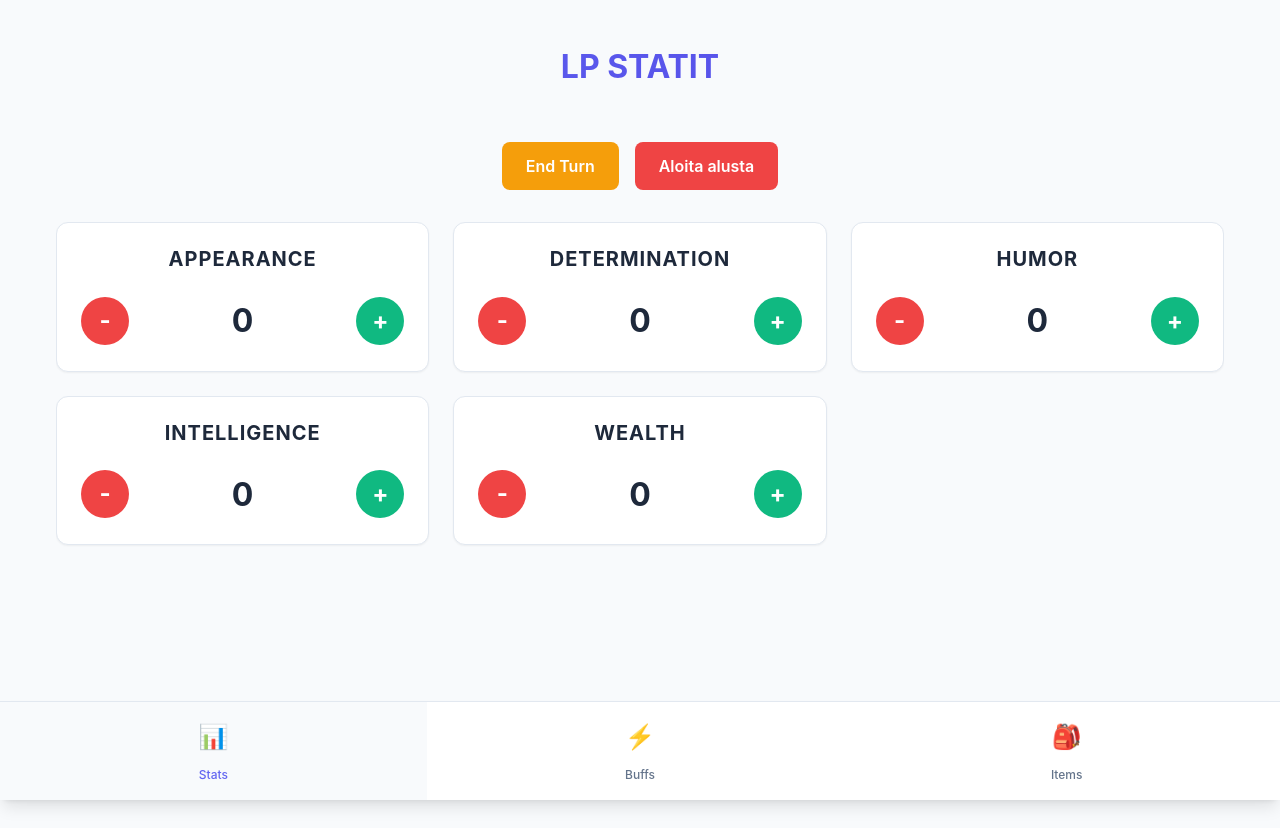
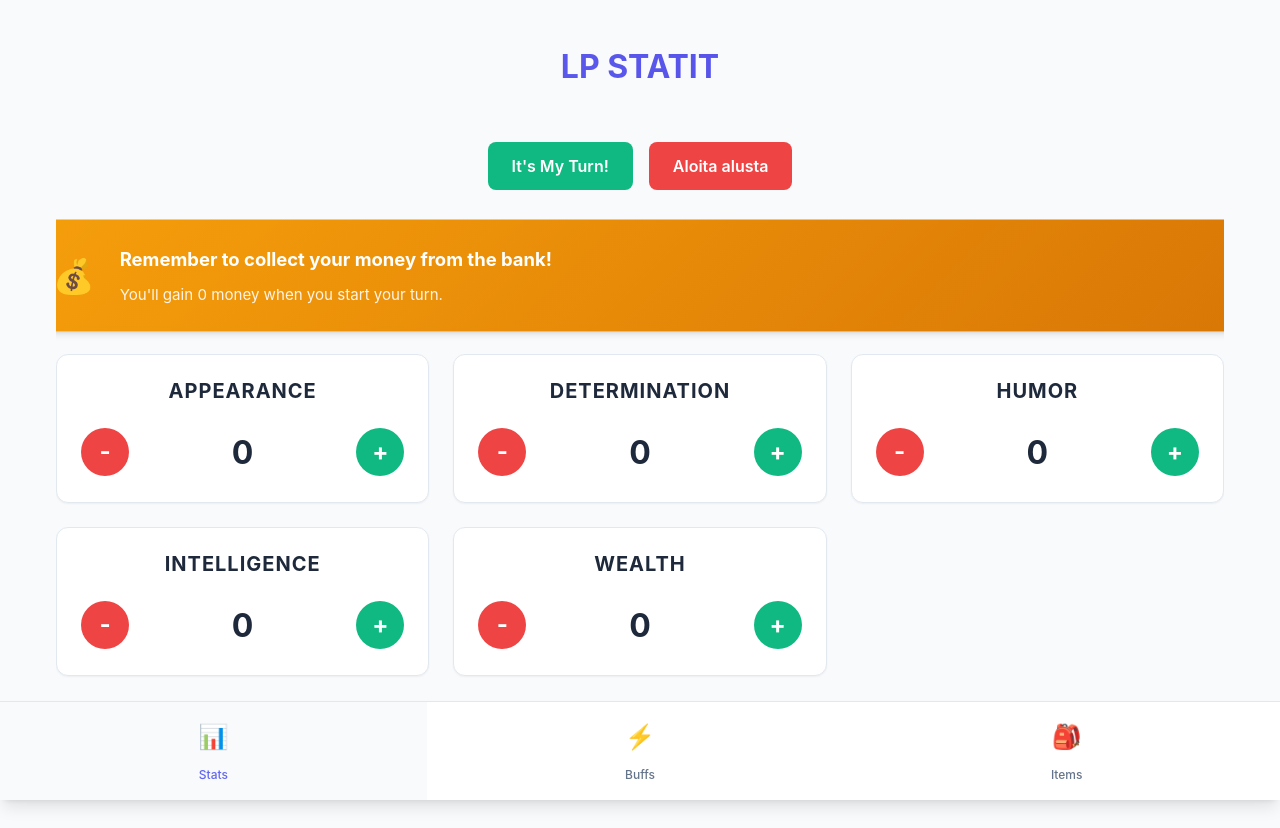
Before and after one commit to perkeletto/lplaskuri24, a React (Create React App) app: page / in a window 1280 px wide. Both pictures are taken after a click on the button "End Turn". Before the commit the page ends 800 px from the top, so only its background shows below. Built offline with nearby package versions, Linux system fonts and the light colour scheme.

Commit message:
viimeinen päivitys

```diff
--- a/public/index.html
+++ b/public/index.html
@@ -2,22 +2,14 @@
 <html lang="en">
   <head>
     <meta charset="utf-8" />
-    <link rel="icon" href="%PUBLIC_URL%/favicon.ico" />
+    <link rel="icon" href="%PUBLIC_URL%/icon.svg" type="image/svg+xml" />
+    <link rel="alternate icon" href="%PUBLIC_URL%/favicon.ico" />
     <meta name="viewport" content="width=device-width, initial-scale=1, viewport-fit=cover, user-scalable=no" />
     <meta name="theme-color" content="#6366f1" />
-    <meta name="mobile-web-app-capable" content="yes">
-    <meta name="apple-mobile-web-app-status-bar-style" content="default" />
-    <meta name="apple-mobile-web-app-title" content="LP STATIT" />
     <meta
       name="description"
-      content="Web site created using create-react-app"
+      content="LP STATIT - Board game stats and buffs tracker"
     />
-    <link rel="apple-touch-icon" href="%PUBLIC_URL%/logo192.png" />
-    <!--
-      manifest.json provides metadata used when your web app is installed on a
-      user's mobile device or desktop. See https://developers.google.com/web/fundamentals/web-app-manifest/
-    -->
-    <link rel="manifest" href="%PUBLIC_URL%/manifest.json" />
     <!--
       Notice the use of %PUBLIC_URL% in the tags above.
       It will be replaced with the URL of the `public` folder during the build.
--- a/src/App.css
+++ b/src/App.css
@@ -235,6 +235,41 @@ body {
   color: var(--success-color);
 }
 
+/* Turn Reminder */
+.turn-reminder {
+  background: linear-gradient(135deg, var(--warning-color), #d97706);
+  color: white;
+  border-radius: var(--border-radius);
+  padding: var(--spacing-md);
+  margin: var(--spacing-md) 0;
+  display: flex;
+  align-items: center;
+  gap: var(--spacing-md);
+  box-shadow: var(--shadow-md);
+  animation: pulse 2s infinite;
+}
+
+.reminder-icon {
+  font-size: 2rem;
+  flex-shrink: 0;
+}
+
+.reminder-text {
+  flex: 1;
+}
+
+.reminder-text strong {
+  display: block;
+  font-size: 1.1rem;
+  margin-bottom: var(--spacing-xs);
+}
+
+.reminder-text p {
+  margin: 0;
+  font-size: 0.9rem;
+  opacity: 0.9;
+}
+
 
 
 /* Form Styles */
@@ -327,6 +362,21 @@ body {
   margin: 0;
   font-size: 0.875rem;
   color: var(--text-secondary);
+  font-weight: 500;
+}
+
+/* Form validation styles */
+.form-control.is-invalid {
+  border-color: var(--danger-color);
+  box-shadow: 0 0 0 0.2rem rgba(239, 68, 68, 0.25);
+}
+
+.invalid-feedback {
+  display: block;
+  width: 100%;
+  margin-top: var(--spacing-xs);
+  font-size: 0.875rem;
+  color: var(--danger-color);
   font-weight: 500;
 }
 
@@ -509,6 +559,27 @@ body {
   .money-section {
     padding: var(--spacing-sm);
     margin-bottom: var(--spacing-sm);
+  }
+
+  /* Mobile optimizations for turn reminder */
+  .turn-reminder {
+    padding: var(--spacing-sm);
+    margin: var(--spacing-sm) 0;
+    flex-direction: column;
+    text-align: center;
+    gap: var(--spacing-sm);
+  }
+
+  .reminder-icon {
+    font-size: 1.5rem;
+  }
+
+  .reminder-text strong {
+    font-size: 1rem;
+  }
+
+  .reminder-text p {
+    font-size: 0.85rem;
   }
 
   .money-display {
--- a/src/App.js
+++ b/src/App.js
@@ -45,6 +45,7 @@ function App() {
   });
 
   const [turnEnded, setTurnEnded] = useState(false);
+  const [isMyTurn, setIsMyTurn] = useState(true);
   const [activeTab, setActiveTab] = useState('stats');
 
   useEffect(() => {
@@ -119,14 +120,20 @@ function App() {
 
     setBuffs(newBuffs);
 
-    // Calculate money increase based on Wealth stat
+    // End turn - buffs decrease, but no money gain yet
+    setTurnEnded(true);
+    setIsMyTurn(false);
+    setTimeout(() => setTurnEnded(false), 2000); // Hide after 2 seconds
+  };
+
+  const startMyTurn = () => {
+    // Calculate money increase based on Wealth stat at start of turn
     const wealthPoints = effectiveStats.wealth;
     const moneyIncrease = wealthPoints * 10;
     setMoney(prevMoney => prevMoney + moneyIncrease);
 
-    // Always show visual feedback when turn ends
-    setTurnEnded(true);
-    setTimeout(() => setTurnEnded(false), 2000); // Hide after 2 seconds
+    // Start turn - money gained, buffs remain the same
+    setIsMyTurn(true);
   };
 
   const resetGame = () => {
@@ -141,6 +148,7 @@ function App() {
       setBuffs([]);
       setInventory([]);
       setMoney(0);
+      setIsMyTurn(true);
       try {
         localStorage.removeItem('stats');
         localStorage.removeItem('buffs');
@@ -168,7 +176,9 @@ function App() {
            increment={increment}
            decrement={decrement}
            turnEnded={turnEnded}
+           isMyTurn={isMyTurn}
            endTurn={endTurn}
+           startMyTurn={startMyTurn}
            resetGame={resetGame}
          />;
       case 'buffs':
@@ -191,7 +201,9 @@ function App() {
            increment={increment}
            decrement={decrement}
            turnEnded={turnEnded}
+           isMyTurn={isMyTurn}
            endTurn={endTurn}
+           startMyTurn={startMyTurn}
            resetGame={resetGame}
          />;
     }
@@ -243,18 +255,28 @@ function App() {
   );
 }
 
-function StatsTab({ stats, increment, decrement, turnEnded, endTurn, resetGame }) {
+function StatsTab({ stats, increment, decrement, turnEnded, isMyTurn, endTurn, startMyTurn, resetGame }) {
   return (
     <div className="stats-tab">
       <div className="action-buttons">
+        {isMyTurn ? (
           <button
-          className={`btn ${turnEnded ? 'btn-success' : 'btn-warning'}`}
+            className="btn btn-warning"
             onClick={endTurn}
             aria-label="End current turn and reduce buff durations"
             disabled={turnEnded}
           >
-          {turnEnded ? 'Turn Ended!' : 'End Turn'}
+            End Turn
           </button>
+        ) : (
+          <button
+            className="btn btn-success"
+            onClick={startMyTurn}
+            aria-label="Start my turn and collect money"
+          >
+            It's My Turn!
+          </button>
+        )}
         <button
           className="btn btn-danger"
           onClick={resetGame}
@@ -266,7 +288,17 @@ function StatsTab({ stats, increment, decrement, turnEnded, endTurn, resetGame }
 
       {turnEnded && (
         <div className="feedback-message feedback-success">
-          ✓ Turn ended - buff durations reduced and money updated
+          ✓ Turn ended - buff durations reduced
+        </div>
+      )}
+
+      {!isMyTurn && (
+        <div className="turn-reminder">
+          <div className="reminder-icon">💰</div>
+          <div className="reminder-text">
+            <strong>Remember to collect your money from the bank!</strong>
+            <p>You'll gain {stats.wealth * 10} money when you start your turn.</p>
+          </div>
         </div>
       )}
 
@@ -355,14 +387,50 @@ function InventoryTab({ inventory, addItem, removeItem, money, addMoney }) {
 
 function MoneySection({ money, addMoney }) {
   const [amount, setAmount] = useState(100);
+  const [error, setError] = useState('');
+
+  const validateAmount = (value) => {
+    const numValue = parseInt(value);
+    if (isNaN(numValue)) {
+      return '';
+    }
+    if (numValue < 10) {
+      return 'Minimum amount is 10';
+    }
+    if (numValue > 1000) {
+      return 'Maximum amount is 1000';
+    }
+    if (numValue % 10 !== 0) {
+      return 'Amount must be a multiple of 10';
+    }
+    return '';
+  };
+
+  const handleAmountChange = (e) => {
+    const value = e.target.value;
+
+    const numValue = parseInt(value);
+    // Update amount first, then validate
+    setAmount(numValue);
+
+    // Validate and show error if needed
+    const errorMsg = validateAmount(value);
+    setError(errorMsg);
+  };
 
   const handleAddMoney = () => {
+    if (!error) {
       addMoney(amount);
+    }
   };
 
   const handleSubtractMoney = () => {
+    if (!error && money >= amount) {
       addMoney(-amount);
+    }
   };
+
+  const isValid = !error && amount >= 10 && amount <= 1000 && amount % 10 === 0;
 
   return (
     <div className="money-section">
@@ -373,21 +441,29 @@ function MoneySection({ money, addMoney }) {
 
       <div className="money-controls">
         <div className="money-input-group">
-          <label className="form-label">Amount:</label>
+          <label className="form-label">Amount (10-1000, multiples of 10):</label>
           <input
             type="number"
-            className="form-control"
+            className={`form-control ${error ? 'is-invalid' : ''}`}
             value={amount}
-            onChange={(e) => setAmount(Math.max(1, parseInt(e.target.value) || 1))}
-            min="1"
-            aria-label="Money amount to add or subtract"
+            onChange={handleAmountChange}
+            min="10"
+            max="1000"
+            step="10"
+            aria-label="Money amount to add or subtract (must be multiple of 10)"
           />
+          {error && (
+            <div className="invalid-feedback">
+              {error}
+            </div>
+          )}
         </div>
 
         <div className="money-buttons">
           <button
             className="btn btn-success"
             onClick={handleAddMoney}
+            disabled={!isValid}
             aria-label={`Add ${amount} money`}
           >
             +{amount}
@@ -395,8 +471,8 @@ function MoneySection({ money, addMoney }) {
           <button
             className="btn btn-danger"
             onClick={handleSubtractMoney}
+            disabled={!isValid || money < amount}
             aria-label={`Subtract ${amount} money`}
-            disabled={money < amount}
           >
             -{amount}
           </button>
@@ -405,6 +481,7 @@ function MoneySection({ money, addMoney }) {
 
       <div className="money-info">
         <p>💡 Money increases by 10 × Wealth stat at the start of each turn</p>
+        <p>💰 Valid amounts: 10, 20, 30... up to 1000</p>
       </div>
     </div>
   );
```
Also changed, not shown: public/icon.svg (added), public/manifest.json. Lines whose indentation alone changed are shown as unchanged.
